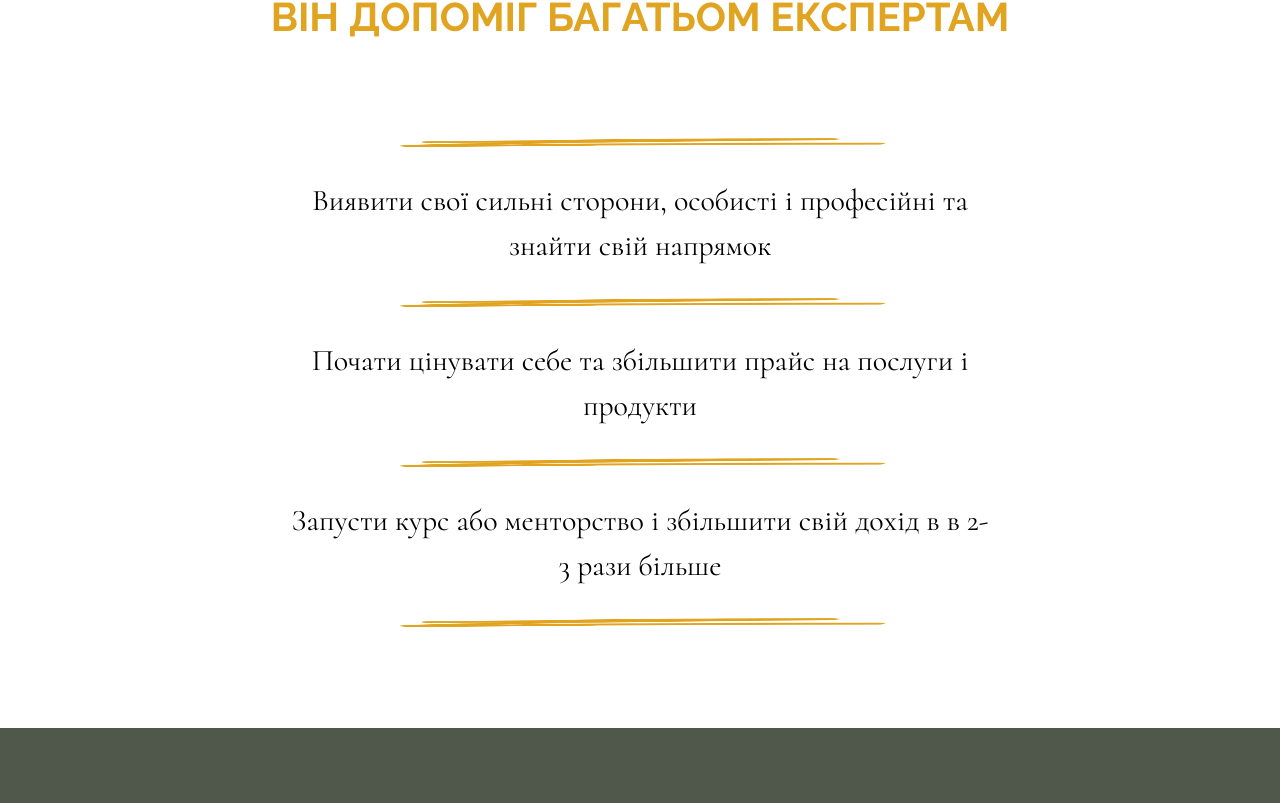
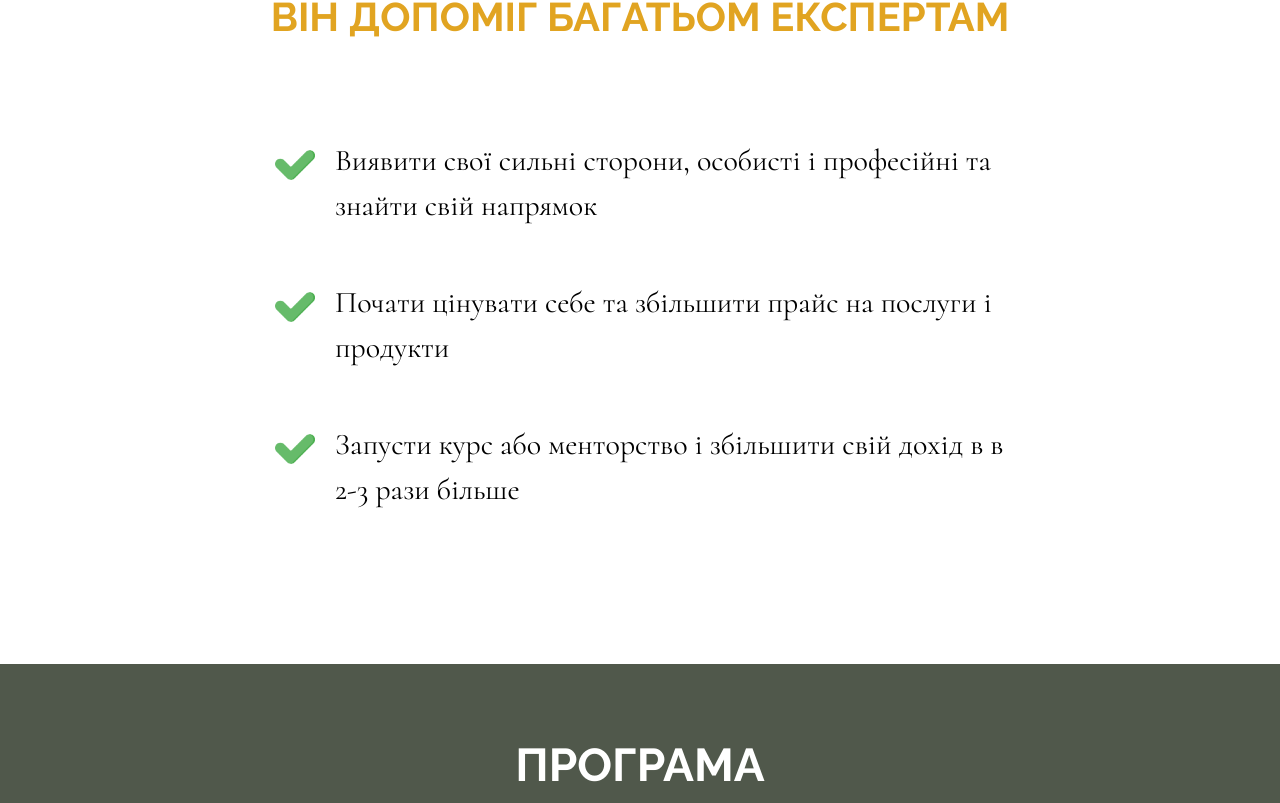
Before and after one commit to olhapanchyshyna/vika-creator, a Next.js app: page / in a window 1280 px wide. Shown: the part 2877-3680 px from the top of the page. Built offline with nearby package versions, Linux system fonts and the light colour scheme.

Commit message:
add block reviews

```diff
--- a/src/app/page.tsx
+++ b/src/app/page.tsx
@@ -1,6 +1,7 @@
 import Benefits from '@/entities/benefits/ui/benefits'
 import AboutMe from '@/widgets/about-me/ui/about-me'
 import Course from '@/widgets/course/ui/course'
+import ExpertsReviews from '@/widgets/experts-reviews/ui/experts-reviews'
 import FirstScreen from '@/widgets/first-screen/ui/first-screen'
 import MyActivities from '@/widgets/my-activities/ui/my-activities'
 import Program from '@/widgets/program/ui/program'
@@ -14,6 +15,7 @@ export default function Home() {
 			<MyActivities />
       <Course/>
 			<Program/>
+			<ExpertsReviews/>
 		</main>
 	)
 }
--- a/src/widgets/course/ui/course.tsx
+++ b/src/widgets/course/ui/course.tsx
@@ -24,49 +24,48 @@ export default function Course() {
 					className='text-[#e1a421] text-center !text-[40px]'
 				/>
 
-				<div className='flex flex-col justify-center mt-[100px] items-center text-center'>
+				<div className='flex flex-col justify-center mt-[100px] items-center '>
+					<div className='flex'>
 						<Image
-						src='/marker.png'
-						width={500}
-						height={10}
-						alt=''
-						className='h-[10px]'
+							src='/check-mark.png'
+							width={40}
+							height={40}
+							alt='check-mark'
+							className='h-[40px] mr-[10px] mt-[7px]'
 						/>
-					<div className='text-[30px] max-w-[700px] w-[100%] py-[30px]'>
+						<div className='text-[30px] max-w-[680px] w-[100%] pb-[52px] pl-[10px]'>
 							{' '}
 							Виявити свої сильні сторони, особисті і професійні та знайти свій
 							напрямок
 						</div>
+					</div>
+					<div className='flex'>
 						<Image
-						src='/marker.png'
-						width={500}
-						height={10}
-						alt=''
-						className='h-[10px]'
+							src='/check-mark.png'
+							width={40}
+							height={40}
+							alt='check-mark'
+							className='h-[40px] mr-[10px] mt-[7px]'
 						/>
-					<div className='text-[30px] max-w-[700px] w-[100%] py-[30px]'>
+						<div className='text-[30px] max-w-[680px] w-[100%] pb-[52px] pl-[10px]'>
 							{' '}
 							Почати цінувати себе та збільшити прайс на послуги і продукти
 						</div>
+					</div>
+					<div className='flex'>
 						<Image
-						src='/marker.png'
-						width={500}
-						height={10}
-						alt=''
-						className='h-[10px]'
+							src='/check-mark.png'
+							width={40}
+							height={40}
+							alt='check-mark'
+							className='h-[40px] mr-[10px] mt-[7px]'
 						/>
-					<div className='text-[30px] max-w-[700px] w-[100%] py-[30px]'>
+						<div className='text-[30px] max-w-[680px] w-[100%] pb-[52px] pl-[10px]'>
 							{' '}
 							Запусти курс або менторство і збільшити свій дохід в в 2-3 рази
 							більше
 						</div>
-					<Image
-						src='/marker.png'
-						width={500}
-						height={10}
-						alt=''
-						className='h-[10px]'
-					/>
+					</div>
 				</div>
 			</div>
 		</section>
--- /dev/null
+++ b/src/widgets/experts-reviews/ui/experts-reviews.tsx
@@ -0,0 +1,73 @@
+import { Raleway } from 'next/font/google'
+import Image from 'next/image'
+
+const raleway = Raleway({ subsets: ['latin'] })
+
+export default function ExpertsReviews() {
+	return (
+		<section className='bg-white py-[80px] 2xl:py-[100px] px-[60px]  mt-[-1px]'>
+			<div className='container'>
+				<h2
+					className={`text-[36px] lg:text-[65px] text-black text-center font-bold uppercase mb-[70px] ${raleway.className}`}
+				>
+					Приклади експертів, які
+					<span className='text-[#e1a421] text-[65px] ml-[10px]'>
+						знайшли напрям{' '}
+					</span>
+					та
+					<span className='text-[#e1a421] text-[65px] ml-[10px]'>
+						монетизували{' '}
+					</span>
+					власний досвід та таланти
+				</h2>
+
+				<div className='flex justify-between '>
+					<div className='flex flex-col items-start w-[600px]'>
+						<div className='text-[30px]'>
+							<h2 className="text-[55px] text-[#e1a421] font-black">
+								Айті школа
+							</h2>
+							<div className='text-[30px]'>
+								<span className='font-bold text-[30px]'>Що робили? </span>
+								<br /> Розпаковку особистості та автентичності, частково
+								переупакували курси, зробили прогрів побудовний на автентичності
+								та історії експерта Масштабування з 350 000 грн на 663 572 грн
+							</div>
+						</div>
+						<Image
+							src='/about-me.jpg'
+							width={500}
+							height={10}
+							alt=''
+							className='m-auto  mb-0'
+						/>
+						<div></div>
+					</div>
+					<div className='flex flex-col items-end w-[600px]'>
+						<div className='text-[30px]'>
+							<h2 className='text-[55px] text-[#e1a421] font-black '>
+								Дитяча нутріціологія
+							</h2>
+							<div className='text-[30px]'>
+								<span className='font-bold '>Що робили? </span>
+								<br />
+								Розпаковку особистості та автентичності, на основі цього
+								переупакувалиі запустили основний продукт Масштабування з 0 до
+								$5000 з першого запуску Через пів року оберт виріс до мільйону
+								гривень оберту другий рік
+							</div>
+						</div>
+						<Image
+							src='/about-me.jpg'
+							width={500}
+							height={10}
+							alt=''
+							className='m-auto mt-[20px] mb-0'
+						/>
+						<div></div>
+					</div>
+				</div>
+			</div>
+		</section>
+	)
+}
```
Also changed, not shown: public/check-mark.png (added), public/marker.png (deleted). Lines whose indentation alone changed are shown as unchanged.
